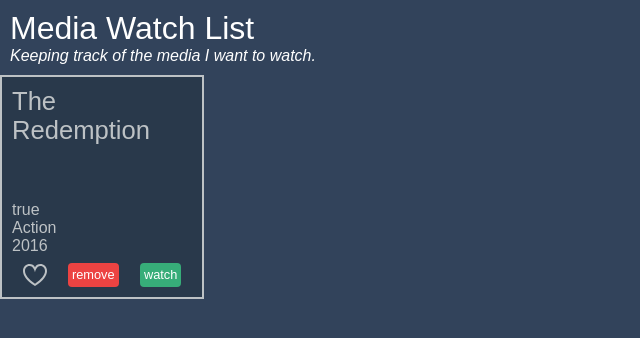
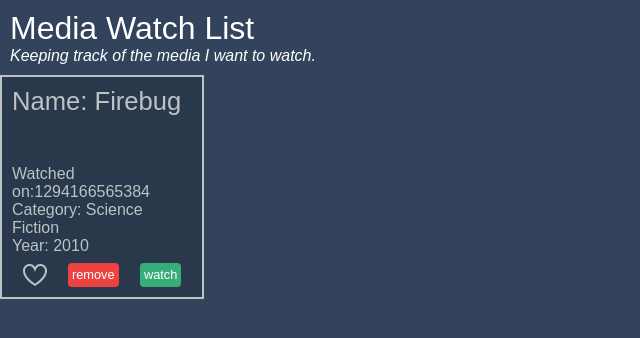
Before and after one commit to sabyav84/angular_practice, an Angular app: page / in a window 1280 px wide. Shown: the top 338 px of the page, without its empty margins (0-640 px from the left). Built offline with nearby package versions, Linux system fonts and the light colour scheme.

Commit message:
input decorator added

```diff
--- a/src/app/app.component.html
+++ b/src/app/app.component.html
@@ -3,5 +3,5 @@
     <h1>Media Watch List</h1>
     <p class="description">Keeping track of the media I want to watch.</p>
   </header>
-  <mw-media-item></mw-media-item>
+  <mw-media-item [mediaItem]="firstMediaItem"></mw-media-item>
 </section>
--- a/src/app/app.component.ts
+++ b/src/app/app.component.ts
@@ -5,4 +5,14 @@ import { Component } from "@angular/core";
   templateUrl: './app.component.html',
   styleUrls: ['./app.component.css']
 })
-export class AppComponent {}
+export class AppComponent {
+  firstMediaItem = {
+    id: 1,
+    name: 'Firebug',
+    medium: 'Series',
+    category: 'Science Fiction',
+    year: 2010,
+    watchedOn: 1294166565384,
+    isFavorite: false
+  };
+}
--- a/src/app/media-item/media-item.component.html
+++ b/src/app/media-item/media-item.component.html
@@ -1,13 +1,13 @@
-<h2>{{name}}</h2>
-<div>{{wasWatched()}}</div>
-<div>Action</div>
-<div>2016</div>
+<h2>Name: {{mediaItem.name}}</h2>
+<div>Watched on:{{mediaItem.watchedOn}}</div>
+<div>Category: {{mediaItem.category}}</div>
+<div>Year: {{mediaItem.year}}</div>
 <div class="tools">
   <svg class="favorite" xmlns="http://www.w3.org/2000/svg" viewBox="0 0 24 24">
     <path d="M12 9.229c.234-1.12 1.547-6.229 5.382-6.229 2.22 0 4.618 1.551 4.618 5.003 0 3.907-3.627 8.47-10 12.629-6.373-4.159-10-8.722-10-12.629 0-3.484 2.369-5.005 4.577-5.005 3.923 0 5.145 5.126 5.423 6.231zm-12-1.226c0 4.068 3.06 9.481 12 14.997 8.94-5.516 12-10.929 12-14.997 0-7.962-9.648-9.028-12-3.737-2.338-5.262-12-4.27-12 3.737z"
     />
   </svg>
-  <a class="delete">
+  <a (click)='onDelete()' class="delete">
     remove
   </a>
   <a class="details">
--- a/src/app/media-item/media-item.component.ts
+++ b/src/app/media-item/media-item.component.ts
@@ -1,4 +1,4 @@
-import { Component, OnInit } from '@angular/core';
+import { Component, Input, OnInit } from '@angular/core';
 
 @Component({
   selector: 'mw-media-item',
@@ -6,9 +6,10 @@ import { Component, OnInit } from '@angular/core';
   styleUrls: ['./media-item.component.css']
 })
 export class MediaItemComponent {
-  name= 'The Redemption'
-  wasWatched(){
-    return true;
+  @Input() mediaItem:any;
+
+  onDelete(){
+    console.log('Deleted!!');
   }
 
 }
```
